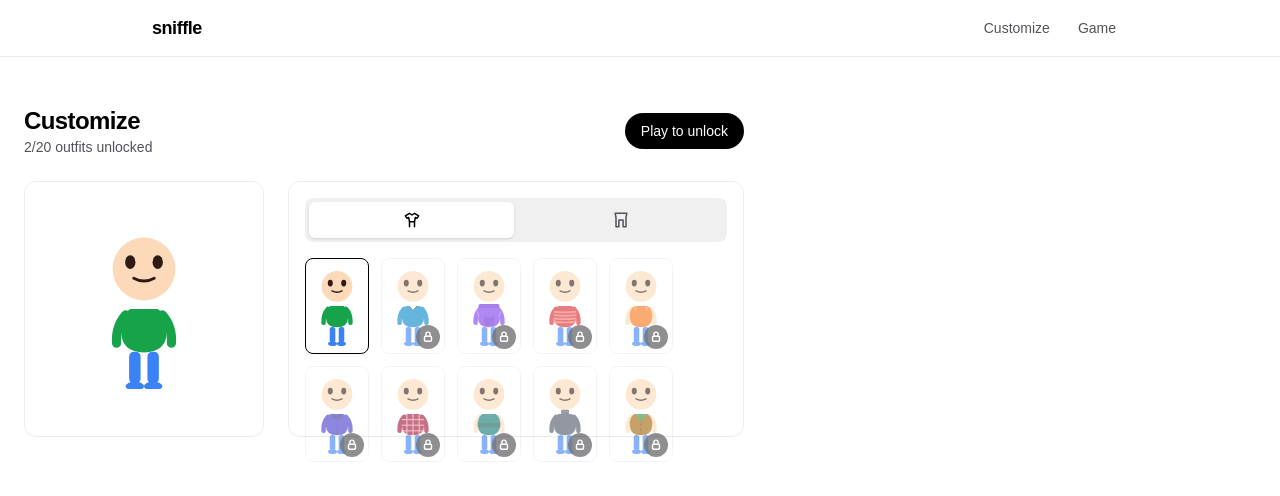
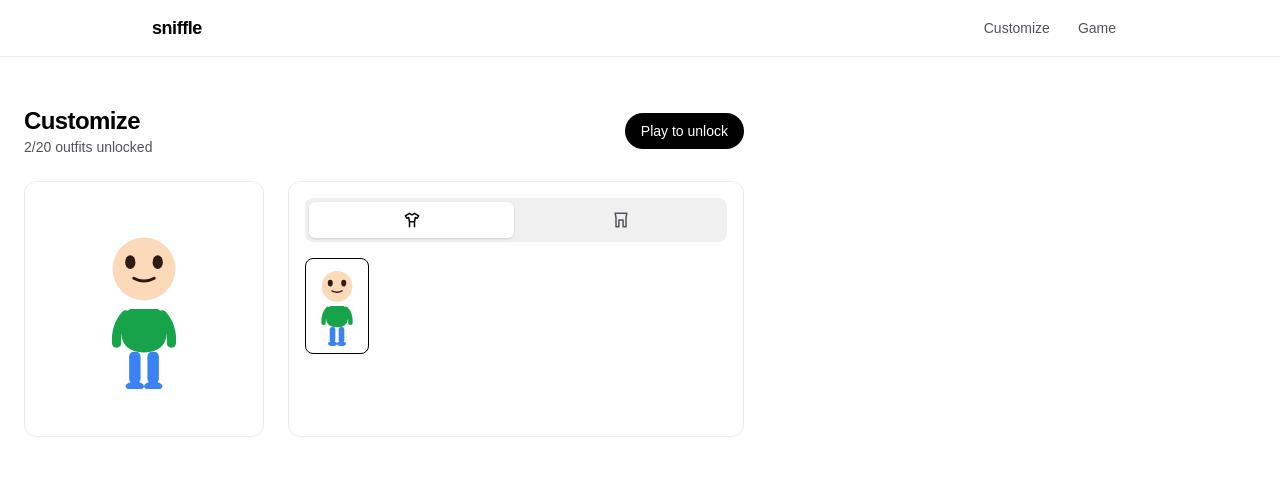
Before and after one commit to ayushkpai/sniffle, a Next.js app: page / in a window 1280 px wide. Shown: the top 496 px of the page. Built offline with nearby package versions, Linux system fonts and the light colour scheme.

Commit message:
Hide locked items in the picker

```diff
--- a/app/page.tsx
+++ b/app/page.tsx
@@ -8,7 +8,7 @@ import Avatar, {
   PANTS,
   SHIRTS,
 } from "./components/avatar";
-import { LockIcon, PantsIcon, ShirtIcon } from "./components/icons";
+import { PantsIcon, ShirtIcon } from "./components/icons";
 import { TOTAL_ITEMS } from "./lib/rewards";
 import { useUnlocked } from "./lib/use-unlocked";
 
@@ -20,9 +20,12 @@ export default function Home() {
   const [tab, setTab] = useState<Tab>("shirts");
   const unlocked = useUnlocked();
 
-  const list = tab === "shirts" ? SHIRTS : PANTS;
   const selected: string = tab === "shirts" ? shirt : pants;
-  const unlockedIds: string[] = tab === "shirts" ? unlocked.shirts : unlocked.pants;
+  const unlockedIds: string[] =
+    tab === "shirts" ? unlocked.shirts : unlocked.pants;
+  const list = (tab === "shirts" ? SHIRTS : PANTS).filter((style) =>
+    unlockedIds.includes(style.id),
+  );
   const unlockedCount = unlocked.shirts.length + unlocked.pants.length;
 
   function selectItem(id: string) {
@@ -74,25 +77,19 @@ export default function Home() {
           </div>
           <div className="flex flex-wrap gap-3">
             {list.map((style) => {
-              const isUnlocked = unlockedIds.includes(style.id);
               const isSelected = selected === style.id;
               return (
                 <button
                   key={style.id}
                   type="button"
-                  disabled={!isUnlocked}
                   onClick={() => selectItem(style.id)}
-                  title={isUnlocked ? style.name : "Locked — play to unlock"}
-                  aria-label={
-                    isUnlocked ? style.name : `${style.name} (locked)`
-                  }
+                  title={style.name}
+                  aria-label={style.name}
                   aria-pressed={isSelected}
-                  className={`relative flex h-24 w-16 items-center justify-center rounded-lg border transition-colors ${
-                    !isUnlocked
-                      ? "cursor-not-allowed border-black/[.08] opacity-60 dark:border-white/[.145]"
-                      : isSelected
-                        ? "cursor-pointer border-black dark:border-white"
-                        : "cursor-pointer border-black/[.08] hover:bg-black/[.04] dark:border-white/[.145] dark:hover:bg-white/[.08]"
+                  className={`flex h-24 w-16 cursor-pointer items-center justify-center rounded-lg border transition-colors ${
+                    isSelected
+                      ? "border-black dark:border-white"
+                      : "border-black/[.08] hover:bg-black/[.04] dark:border-white/[.145] dark:hover:bg-white/[.08]"
                   }`}
                 >
                   <Avatar
@@ -100,11 +97,6 @@ export default function Home() {
                     pants={tab === "pants" ? (style.id as Pants) : pants}
                     size="h-20 w-14"
                   />
-                  {!isUnlocked && (
-                    <span className="absolute bottom-1 right-1 flex h-6 w-6 items-center justify-center rounded-full bg-zinc-900/80 text-[10px] text-white dark:bg-white/80 dark:text-black">
-                      <LockIcon />
-                    </span>
-                  )}
                 </button>
               );
             })}
```
